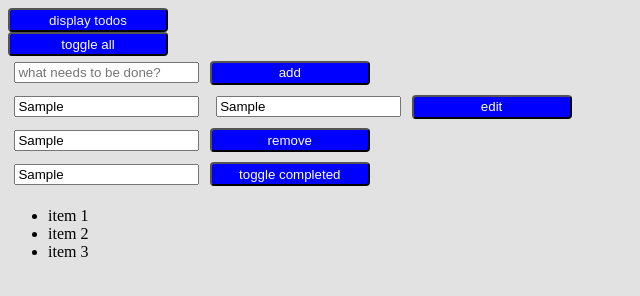
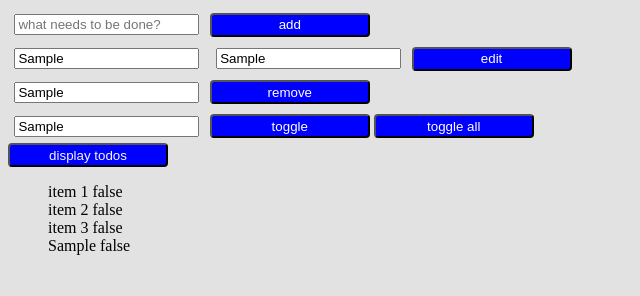
Before and after one commit to goldbug989/javascript, a plain HTML site: page practical-javascript/todoList.html in a window 1280 px wide. Both pictures are taken after typing "Sample", "Sample", "Sample", "Sample", "Sample" into the empty fields and a click on the button "add". Shown: the whole page, without its empty margins (0-640 px from the left). Drawn offline with Linux system fonts and the light colour scheme.

Commit message:
event listeners practical js

```diff
--- a/practical-javascript/main.css
+++ b/practical-javascript/main.css
@@ -51,3 +51,7 @@ button {
 #todo{
   visibility:hidden;
 }
+
+ul{
+  list-style:none;
+}
--- a/practical-javascript/script.js
+++ b/practical-javascript/script.js
@@ -20,21 +20,6 @@ var togglePositionInput = document.querySelector('#toggle-position-input');
 var todoListUl = document.getElementById('todo-list-ul');
 
 
-todos.forEach((curr, index)=> {
-  var element = document.createElement("li");
-
-  var textNode = document.createTextNode(todos[index].todoText);
-
-  element.appendChild(textNode);
-  console.log(element);
-  todoListUl.appendChild(element);
-});
-
-
-
-
-
-
 //event listeners
 btnTodo.addEventListener("click",displayTodos);
 
@@ -48,13 +33,23 @@ btnRemove.addEventListener("click",deleteTodo);
 
 btnToggle.addEventListener("click",toggleTodo);
 
+
 function displayTodos(){
   todos.forEach(element => console.log(element.todoText + ' '
                                       + element.completed));
+
+  // CLEAR DISPLAY FIRST
+  todoListUl.innerHTML = '';
+
+  //CREATE LI FOR EACH TODO IN ARRAY
+  todos.forEach(curr=> {
+    todoListUl.innerHTML += `<li>${curr.todoText}   ${curr.completed}</li>`;
+   });
+
+
 }
 
 
-//TODO --ADD THIS TO DISPLAY TODOS FN
 function add(){
   //get todo text from input box in html document
   var initialTodoText = addInput.value;
@@ -112,4 +107,6 @@ function toggleAll(){
     todos.forEach((el) => el.completed = true);
   }
 
+  displayTodos();
+
 }
--- a/practical-javascript/todoList.html
+++ b/practical-javascript/todoList.html
@@ -8,8 +8,7 @@
 </head>
 <body>
 
-  <button id="display-todos-btn">display todos</button><br>
-  <button id="toggleAll-btn">toggle all</button><br>
+
 
 
   <input id = "new-todo" placeholder="what needs to be done?" autofocus>
@@ -23,7 +22,11 @@
   <button id="removeTodo-btn">remove</button> <br>
 
   <input id = "toggle-position-input" placeholder="position">
-  <button id="toggleTodo-btn">toggle completed</button><br>
+  <button id="toggleTodo-btn">toggle</button>
+  <button id="toggleAll-btn">toggle all</button><br>
+
+
+  <button id="display-todos-btn">display todos</button>
 
 
   <ul id="todo-list-ul">
```
